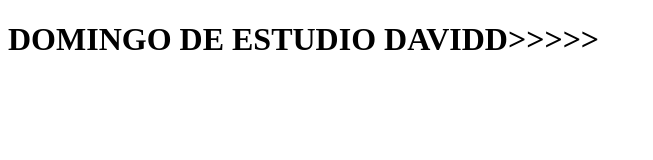
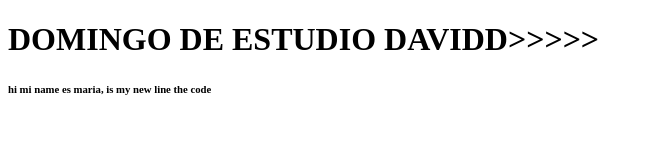
Before and after one commit to davidsototest/ypt2, a plain HTML site: page index.html in a window 1280 px wide. Shown: the whole page, without its empty margins (0-653 px from the left). Drawn offline with Linux system fonts and the light colour scheme.

Commit message:
commit the maria, line the code

```diff
--- a/index.html
+++ b/index.html
@@ -8,5 +8,6 @@
 </head>
 <body>
     <h1>DOMINGO DE ESTUDIO DAVIDD>>>>></h1>
+    <h6> hi mi name es maria, is my new line the code</h6>
 </body>
 </html>
```
